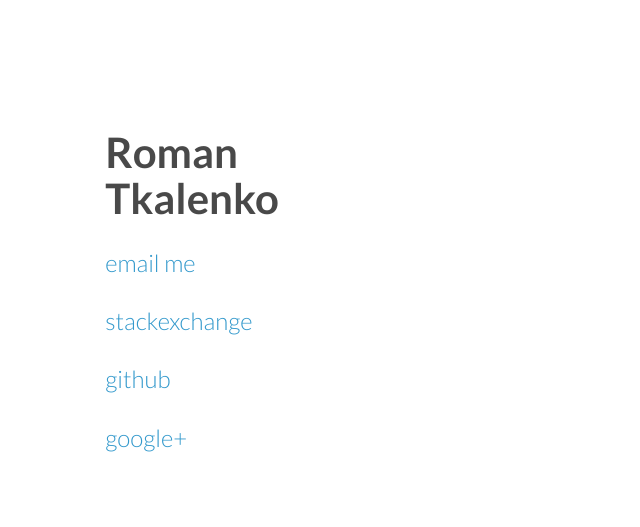
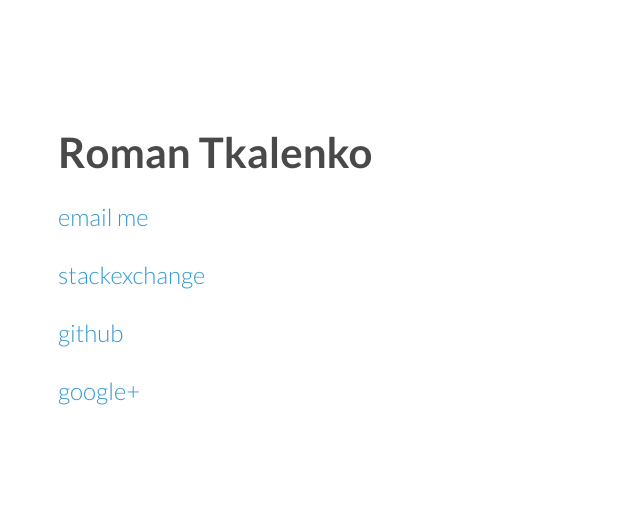
Before and after one commit to tkroman/cdshines.github.io, a plain HTML site: page index.html in a window 1280 px wide. Shown: the part 55-582 px from the top of the page, without its empty margins (0-640 px from the left). Drawn offline with Linux system fonts and the light colour scheme.

Commit message:
Update styles.css

```diff
--- a/stylesheets/styles.css
+++ b/stylesheets/styles.css
@@ -51,6 +51,7 @@ a small {
 
 .wrapper {
   float: left;
+  left: 10%;
   width:75%px;
   margin:0 auto;
 }
@@ -167,7 +168,6 @@ header ul a strong {
 section {
   float:left;
   margin-top:40%;
-  margin-left:15%;
   padding-bottom:50px;
 }
 
```
